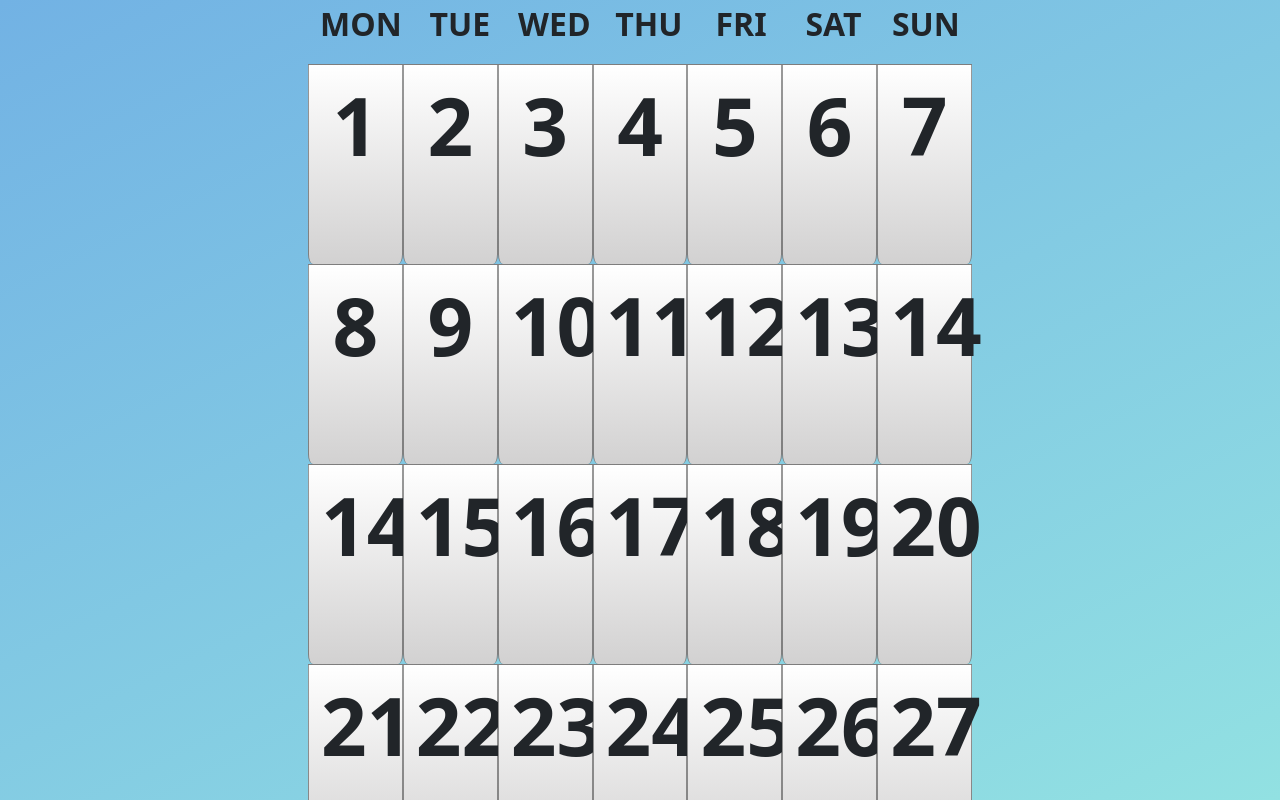
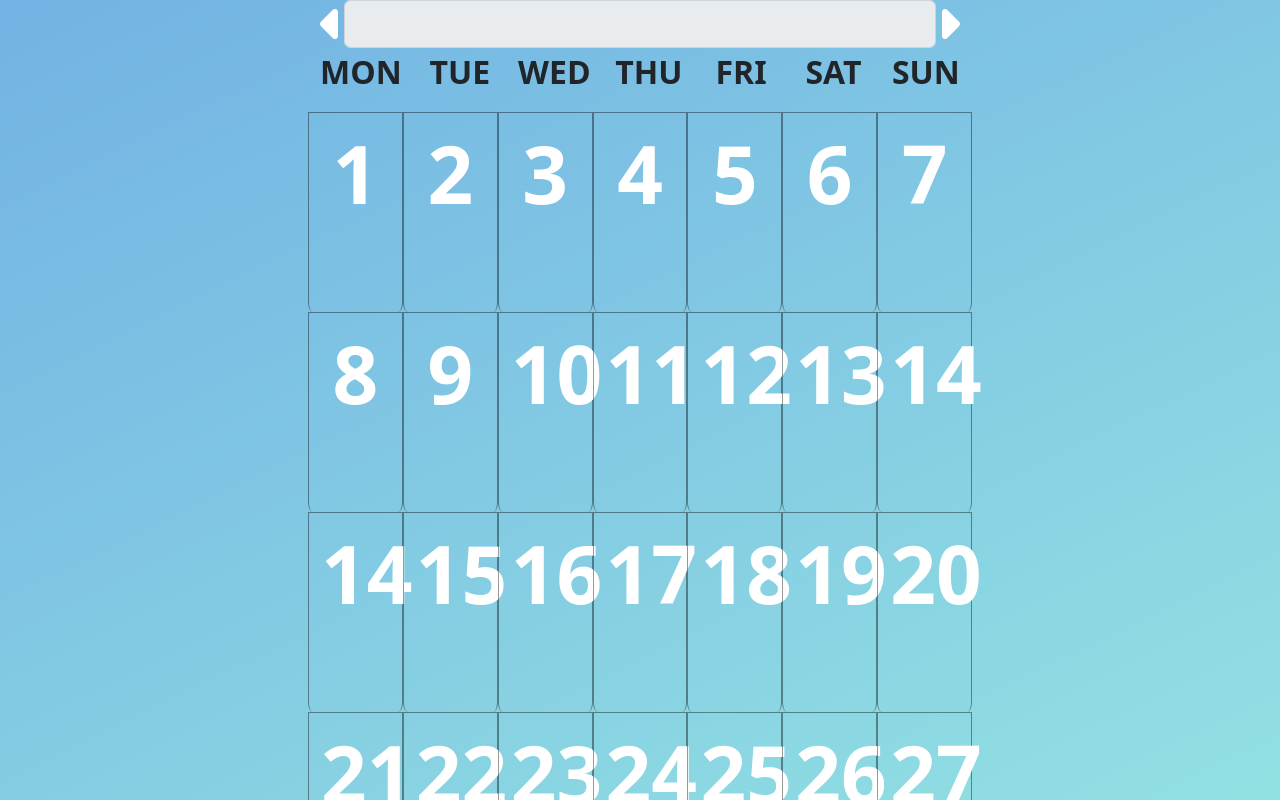
Before and after one commit to MartinYordanov374/OnSpot, a React (Create React App) app: page /EventsManager/CalendarSchedule in a window 1280 px wide. Shown: the top 800 px of the page. Built offline with nearby package versions, Linux system fonts and the light colour scheme.

Commit message:
Added the month selector component

```diff
--- a/src/Components/CalendarScheduleComponent/CalendarSchedule.js
+++ b/src/Components/CalendarScheduleComponent/CalendarSchedule.js
@@ -1,11 +1,13 @@
 import React, { Component } from 'react'
 import MonthComponent from './MonthComponent'
+import MonthSelector from './MonthSelector'
 
 export default class CalendarSchedule extends Component {
   render() {
     return (
       <div className='CalendarWrapper'>
         <div className='CalendarContainer mx-auto'>
+            <MonthSelector/>
             <MonthComponent/>
         </div>
       </div>
--- /dev/null
+++ b/src/Components/CalendarScheduleComponent/MonthSelector.js
@@ -0,0 +1,15 @@
+import React, { Component } from 'react'
+import { faCaretLeft, faCaretRight} from "@fortawesome/free-solid-svg-icons";
+import { FontAwesomeIcon } from "@fortawesome/react-fontawesome"
+export default class MonthSelector extends Component {
+  render() {
+    return (
+        <div className='MonthSelectorWrapper'>
+            <FontAwesomeIcon icon = {faCaretLeft} className = 'CaretLeft caret'/>
+            <input type='text' className='form-control' disabled/>
+            <FontAwesomeIcon icon = {faCaretRight} className = 'CaretLeft caret'/>
+
+        </div>
+    )
+  }
+}
--- a/src/Components/CalendarScheduleComponent/Styles/CalendarScheduleStyle.css
+++ b/src/Components/CalendarScheduleComponent/Styles/CalendarScheduleStyle.css
@@ -1,9 +1,7 @@
 .DayContainer {
-  background-color: white;
+  color: white;
   width: 10%;
   height: 25vh;
-  background-image: -webkit-gradient(linear, left top, left bottom, from(white), to(#d2d1d1));
-  background-image: linear-gradient(to bottom, white, #d2d1d1);
   text-align: center;
   border-radius: 5%;
   border-top-left-radius: 0%;
@@ -28,4 +26,23 @@
   font-size: 2rem;
   text-align: center;
 }
+
+.MonthSelectorWrapper {
+  display: -webkit-box;
+  display: -ms-flexbox;
+  display: flex;
+}
+
+.MonthSelectorWrapper .caret {
+  font-size: 3rem;
+  color: white;
+}
+
+.MonthSelectorWrapper .caret:hover {
+  cursor: pointer;
+}
+
+.MonthSelectorWrapper .caret:active {
+  color: #ededed;
+}
 /*# sourceMappingURL=CalendarScheduleStyle.css.map */
--- a/src/Components/CalendarScheduleComponent/Styles/CalendarScheduleStyle.scss
+++ b/src/Components/CalendarScheduleComponent/Styles/CalendarScheduleStyle.scss
@@ -1,8 +1,7 @@
 .DayContainer{
-    background-color: white;
+    color: white;
     width: 10%;
     height: 25vh;
-    background-image: linear-gradient(to bottom, white, rgb(210, 209, 209));
     text-align: center;
     border-radius: 5%;
     border-top-left-radius: 0%;
@@ -10,9 +9,7 @@
     border-style: solid;
     border-bottom: none;
     border-width: 0.1rem;
-    // border-top-style: solid;
     border-color: rgba(0, 0, 0, 0.4);
-    // border-top-width: 1rem;
     .DayNumber{
         font-size: 5rem;
         font-weight: bold;
@@ -32,3 +29,17 @@
         text-align: center;
     }
 }
+
+.MonthSelectorWrapper{
+    display: flex;
+    .caret{
+        font-size: 3rem;
+        color: white;
+        &:hover{
+            cursor:pointer;
+        }
+        &:active{
+            color: rgb(237, 237, 237);
+        }
+    }
+}
```
Also changed, not shown: 1 other file (tests, documents, lock files or other folders).
